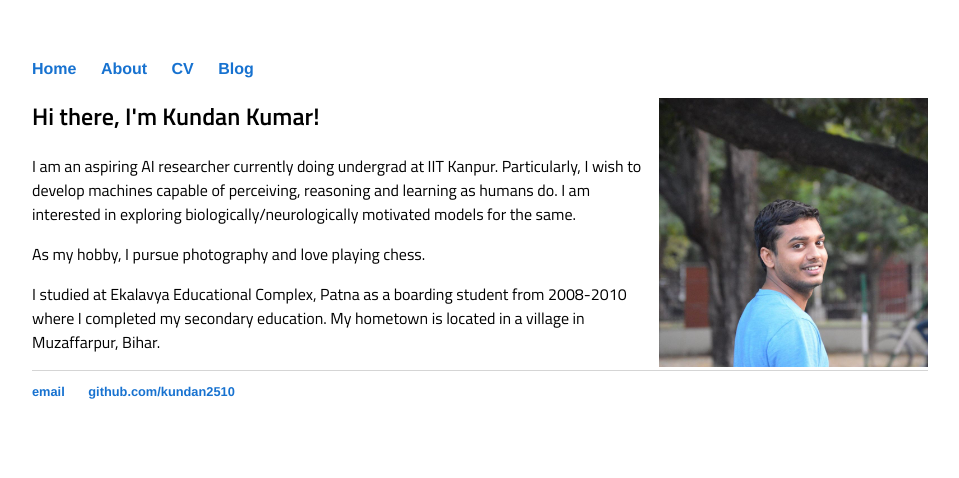
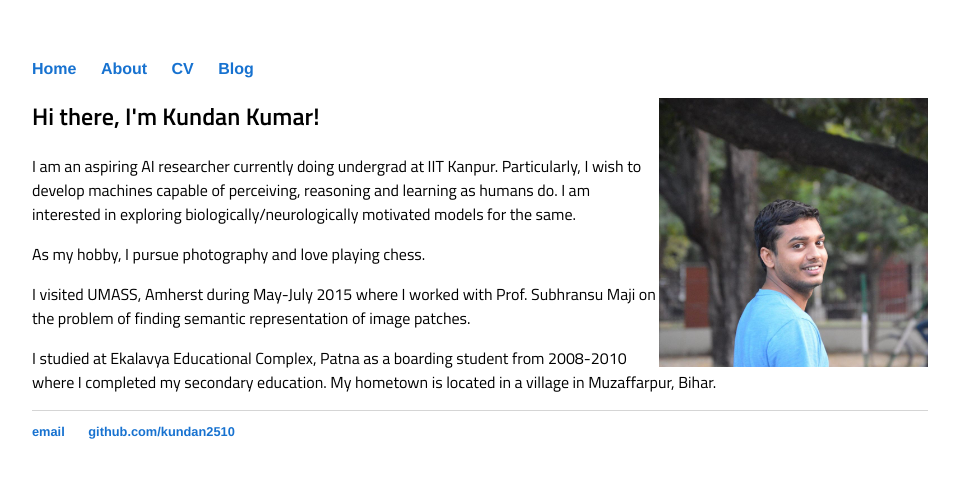
Before and after one commit to kundan2510/kundan2510.github.io, a Jekyll site: the page built from about.html, in a window 1280 px wide. Shown: the top 478 px of the page, without its empty margins (160-1119 px from the left). Built offline with Jekyll 4.4.1, drawn with Linux system fonts in a browser that asks for light colours.

Commit message:
Update about.html

```diff
--- a/about.html
+++ b/about.html
@@ -7,6 +7,8 @@ title: Kundan Kumar
 	<h2>Hi there, I'm Kundan Kumar!</h2>
 	<p>I am an aspiring AI researcher currently doing undergrad at IIT Kanpur. Particularly, I wish to develop machines capable of perceiving, reasoning and learning as humans do.
 	I am interested in exploring biologically/neurologically motivated models for the same. </p><p></p>As my hobby, I pursue photography and love playing chess.</p>
+	<p>I visited UMASS, Amherst during May-July
+	2015 where I worked with Prof. Subhransu Maji on the problem of finding semantic representation of image patches.</p>
 	<p>I studied at Ekalavya Educational Complex, Patna as a boarding student from 2008-2010 where I completed my secondary education.
 	My hometown is located in a village in Muzaffarpur, Bihar.</p>
 </div><!-- /.blurb -->
```
